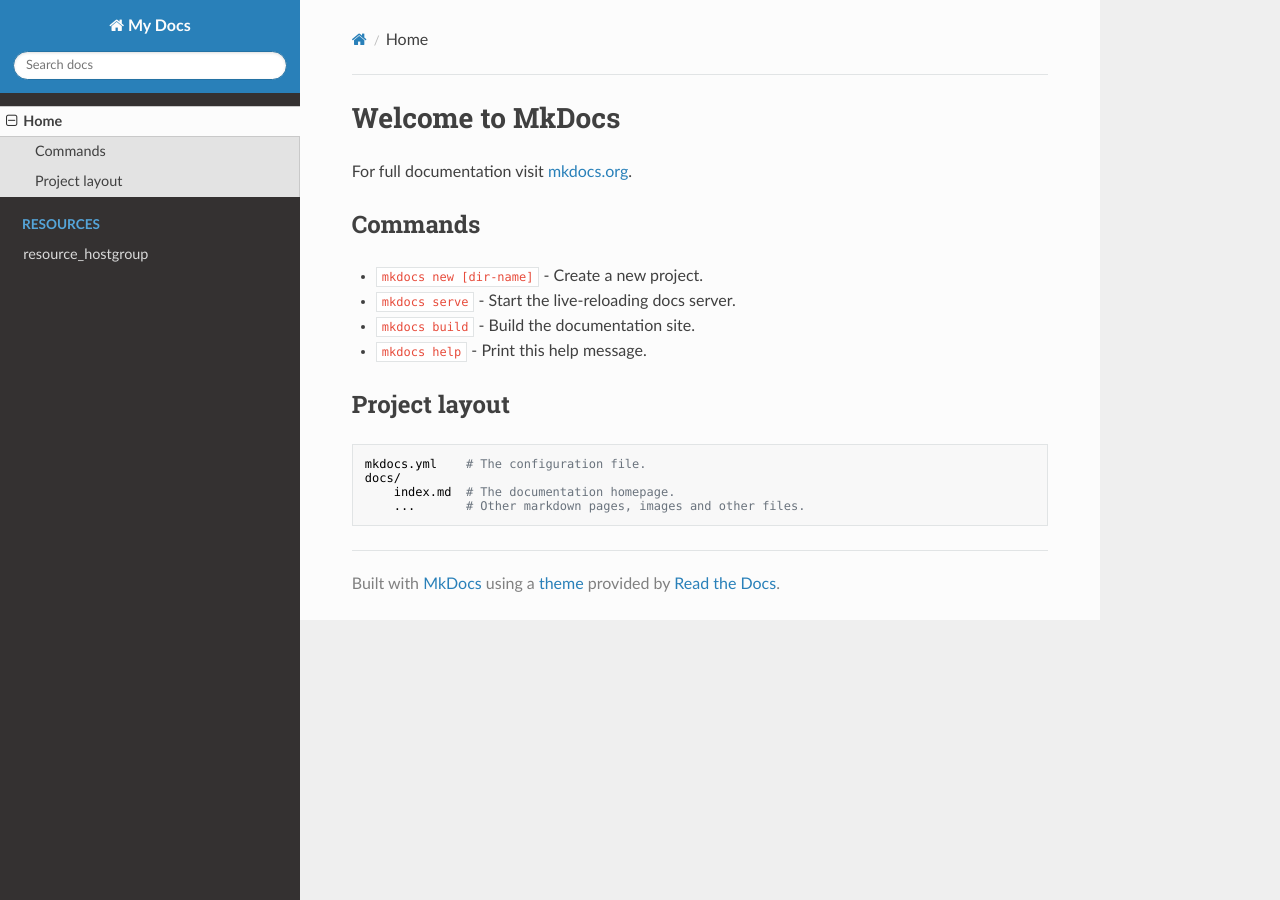
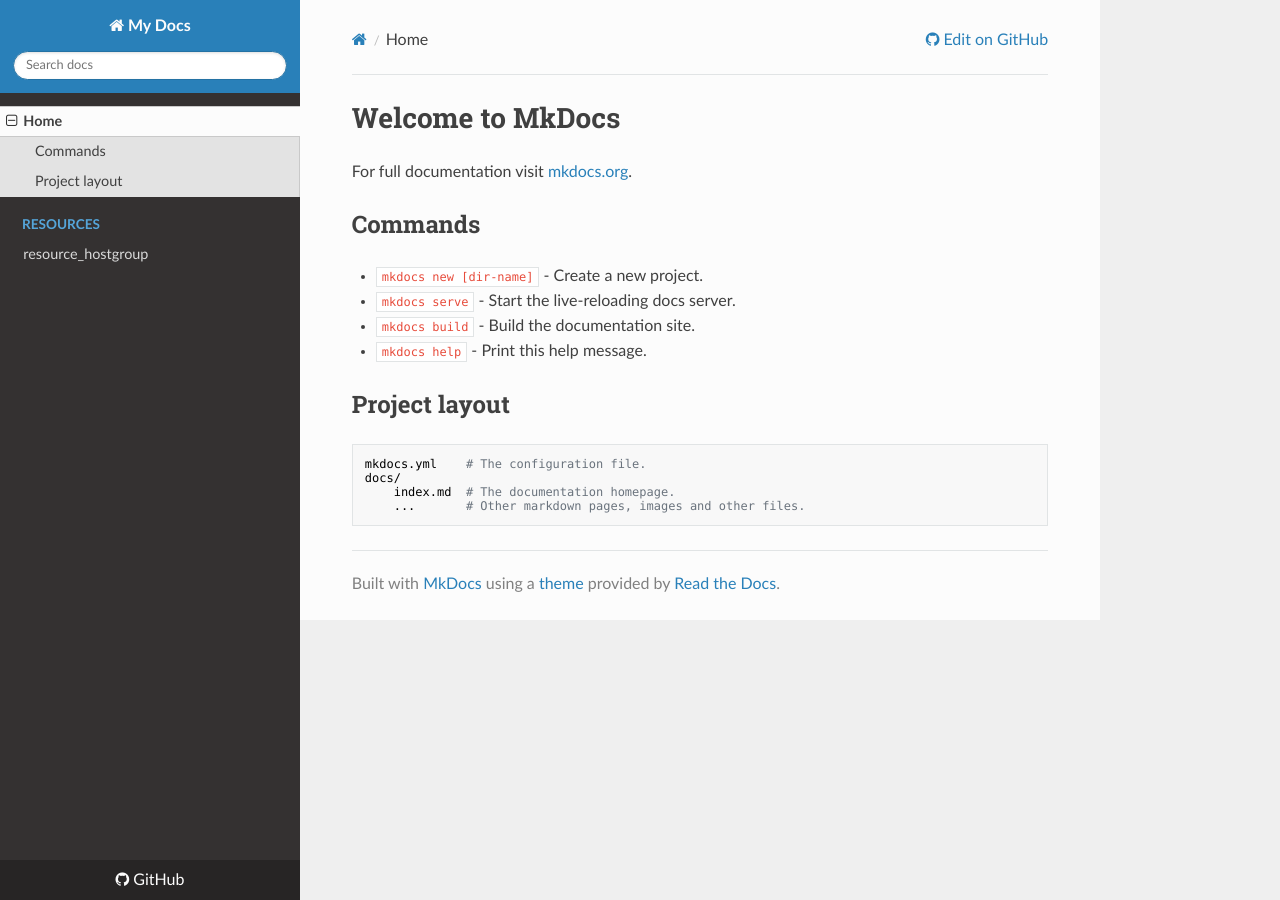
Before and after one commit to devopsdunkin/terraform-provider-nagios, an MkDocs documentation site: the page built from docs/index.md, in a window 1280 px wide. Built offline with MkDocs 1.6.1, drawn with Linux system fonts in a browser that asks for light colours; nearby versions of some CDN libraries; some of the changed lines change nothing that is shown.

Commit message:
Adds some changes to mkdocs

```diff
--- a/mkdocs.yml
+++ b/mkdocs.yml
@@ -1,4 +1,6 @@
 site_name: My Docs
+site_url: https://devopsdunkin.github.io/terraform-propvider-nagios
+repo_url: https://github.com/devopsdunkin/terraform-provider-nagios
 theme: readthedocs
 nav:
   - Home: index.md
```
